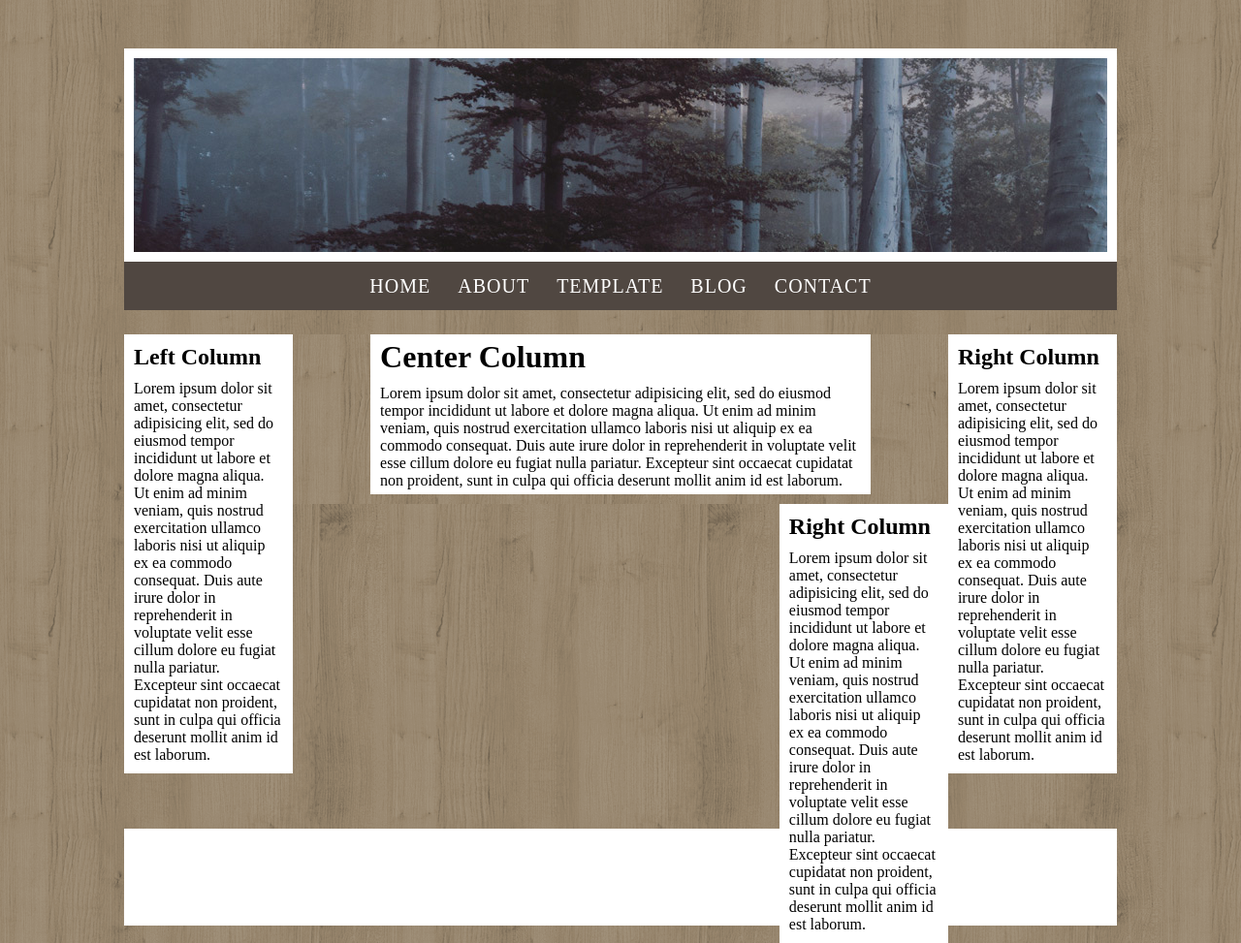
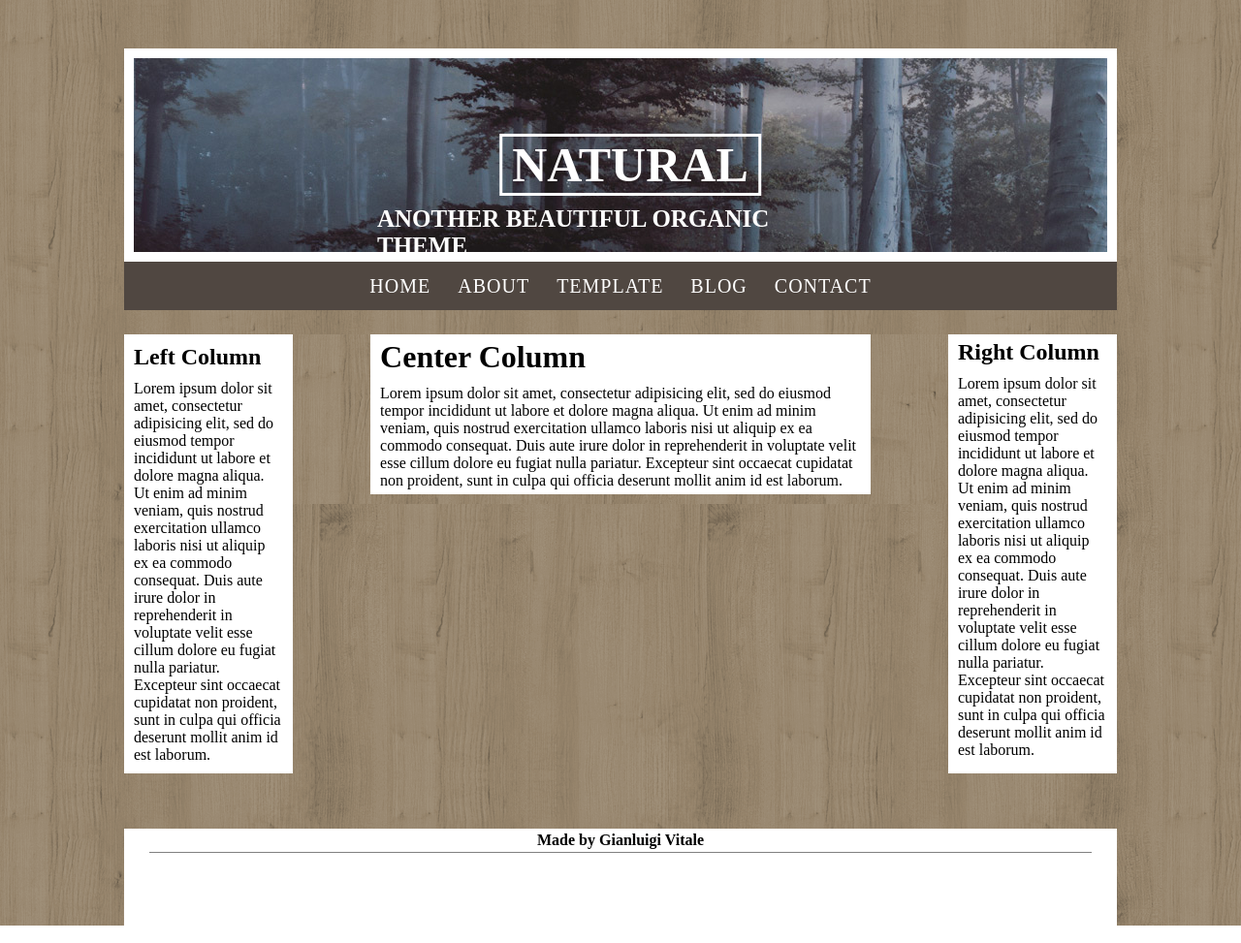
Before and after one commit to GianluigiVitale/htmlcss-wp, a plain HTML site: page index.html in a window 1280 px wide. Shown: the whole page at 97% size. Drawn offline with Linux system fonts and the light colour scheme.

Commit message:
Update to footer and centered text on header

```diff
--- a/css/style.css
+++ b/css/style.css
@@ -22,6 +22,27 @@ header {
     height: 220px;
     background-image: url('../img/imgheader.jpg');
     border: 10px solid white;
+    position: relative;
+}
+
+header h1 {
+    padding: 0 10px;
+    border: 3px solid white;
+    color: white;
+    font-size: 50px;
+    position: absolute;
+    top: 50%;
+    left: 50%;
+    transform: translate(-50%,-50%);
+}
+
+header h3 {
+    color: white;
+    font-size: 25px;
+    position: absolute;
+    top: 90%;
+    left: 50%;
+    transform: translate(-50%,-50%);
 }
 
 .menu {
@@ -92,4 +113,12 @@ footer {
     margin-top: 10px;
     height: 100px;
     background-color: white;
+    text-align: center;
 }
+
+footer h4 {
+    padding: 3px;
+    display: inline-block;
+    width: 95%;
+    border-bottom: 1px solid gray;
+}
--- a/index.html
+++ b/index.html
@@ -7,7 +7,10 @@
     </head>
     <body>
         <div class="layout">
-            <header></header>
+            <header>
+                <h1>NATURAL</h1>
+                <h3>ANOTHER BEAUTIFUL ORGANIC THEME</h3>
+            </header>
             <div class="menu">
                 <ul>
                     <li>HOME</li>
@@ -30,18 +33,14 @@
                     </div>
                 </main>
                 <aside class="rightspace">
-                    <h1>Right Column</h1>
-                    <p>Lorem ipsum dolor sit amet, consectetur adipisicing elit, sed do eiusmod tempor incididunt ut labore et dolore magna aliqua. Ut enim ad minim veniam, quis nostrud exercitation ullamco laboris nisi ut aliquip ex ea commodo consequat. Duis aute irure dolor in reprehenderit in voluptate velit esse cillum dolore eu fugiat nulla pariatur. Excepteur sint occaecat cupidatat non proident, sunt in culpa qui officia deserunt mollit anim id est laborum.</p>
-                    <div class="spazio"></div>
-                </aside>
-                <aside class="rightspace">
-                    <h1>Right Column</h1>
-                    <p>Lorem ipsum dolor sit amet, consectetur adipisicing elit, sed do eiusmod tempor incididunt ut labore et dolore magna aliqua. Ut enim ad minim veniam, quis nostrud exercitation ullamco laboris nisi ut aliquip ex ea commodo consequat. Duis aute irure dolor in reprehenderit in voluptate velit esse cillum dolore eu fugiat nulla pariatur. Excepteur sint occaecat cupidatat non proident, sunt in culpa qui officia deserunt mollit anim id est laborum.</p>
-                    <div class="spazio"></div>
+                    <div class="spazio">
+                        <h1>Right Column</h1>
+                        <p>Lorem ipsum dolor sit amet, consectetur adipisicing elit, sed do eiusmod tempor incididunt ut labore et dolore magna aliqua. Ut enim ad minim veniam, quis nostrud exercitation ullamco laboris nisi ut aliquip ex ea commodo consequat. Duis aute irure dolor in reprehenderit in voluptate velit esse cillum dolore eu fugiat nulla pariatur. Excepteur sint occaecat cupidatat non proident, sunt in culpa qui officia deserunt mollit anim id est laborum.</p>
+                    </div>
                 </aside>
             </div>
             <footer>
-
+                <h4>Made by Gianluigi Vitale</h4>
             </footer>
         </div>
     </body>
```
